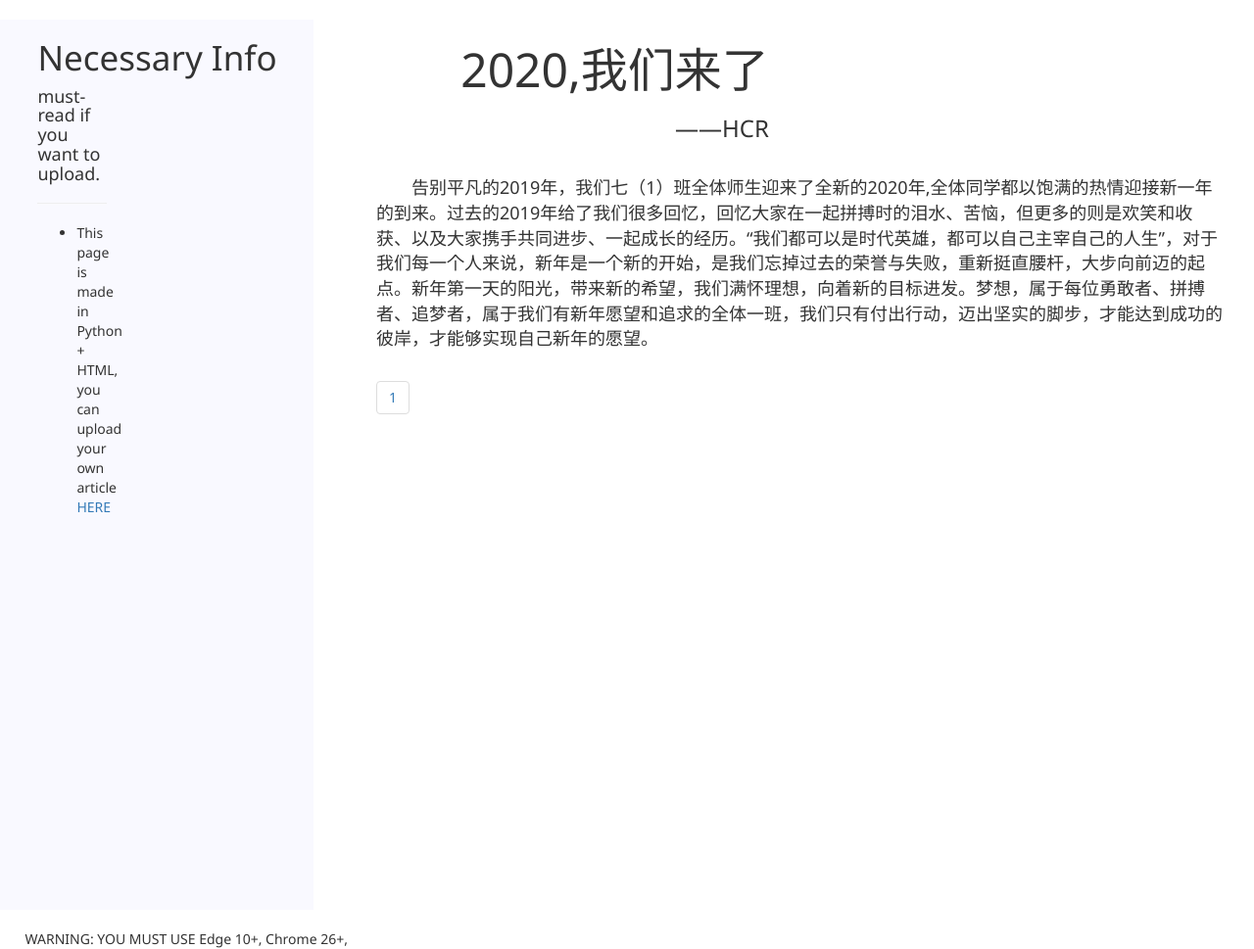
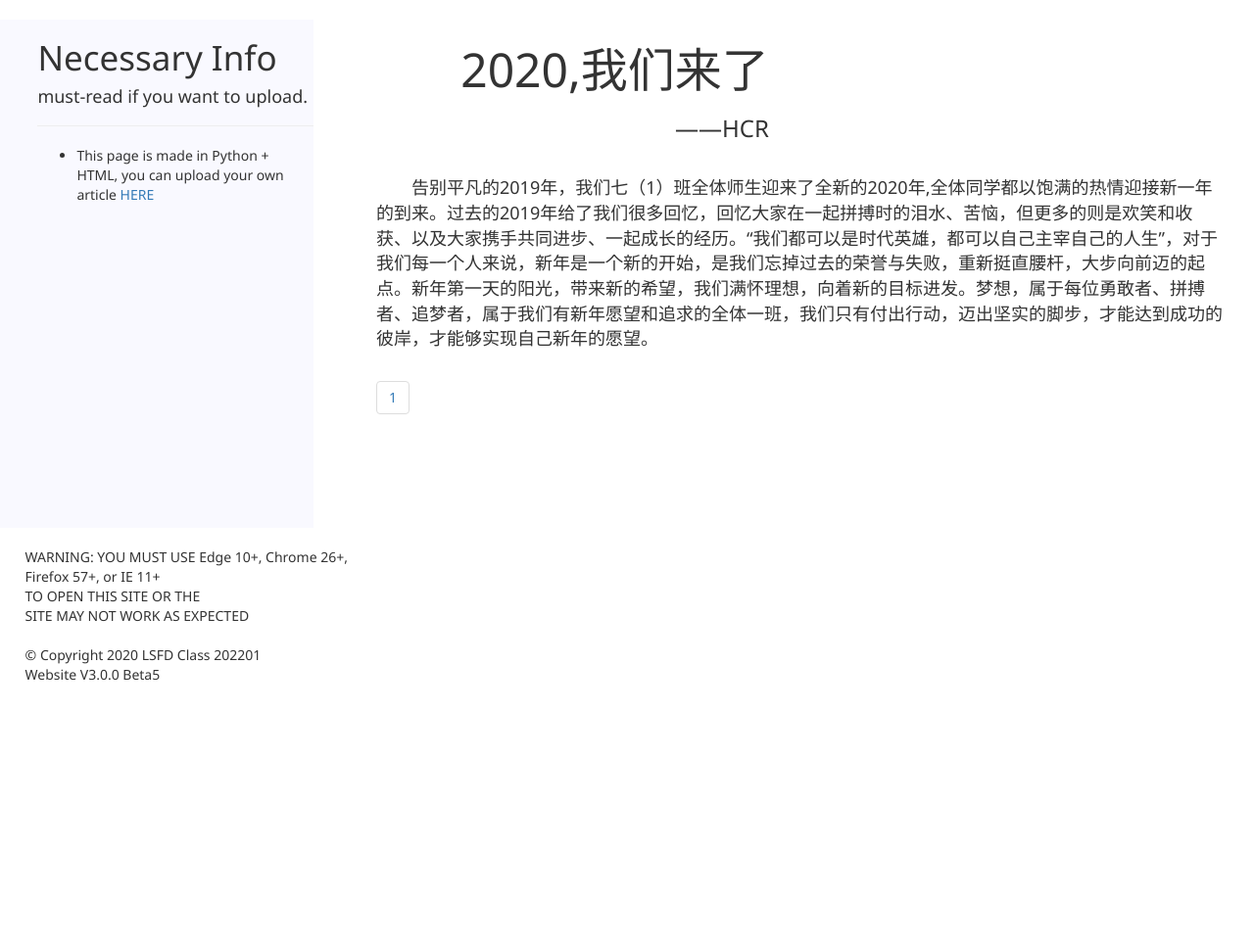
Before and after one commit to andyzhouty/lsfd202201v3, a Flask app: page /articles in a window 1280 px wide. Shown: the part 62-1031 px from the top of the page at 98% size. After the commit the page ends 757 px from the top, so only its background shows below. Run offline with Flask 2, Linux system fonts and the light colour scheme; some libraries are stand-ins or nearby versions.

Commit message:
Fix layout errors

```diff
--- a/templates/articles.html
+++ b/templates/articles.html
@@ -10,7 +10,7 @@ Articles
     <div class="table-row">
         <aside class="left-column left">
             <h3 class="focus">Necessary Info</h3>
-            <div id="left-focus" style="width: 25%;padding-bottom: 25%">
+            <div id="left-focus">
                 <h4 id="focus-title">must-read if you want to upload.</h4>
                 <hr>
                 <ul>
```
